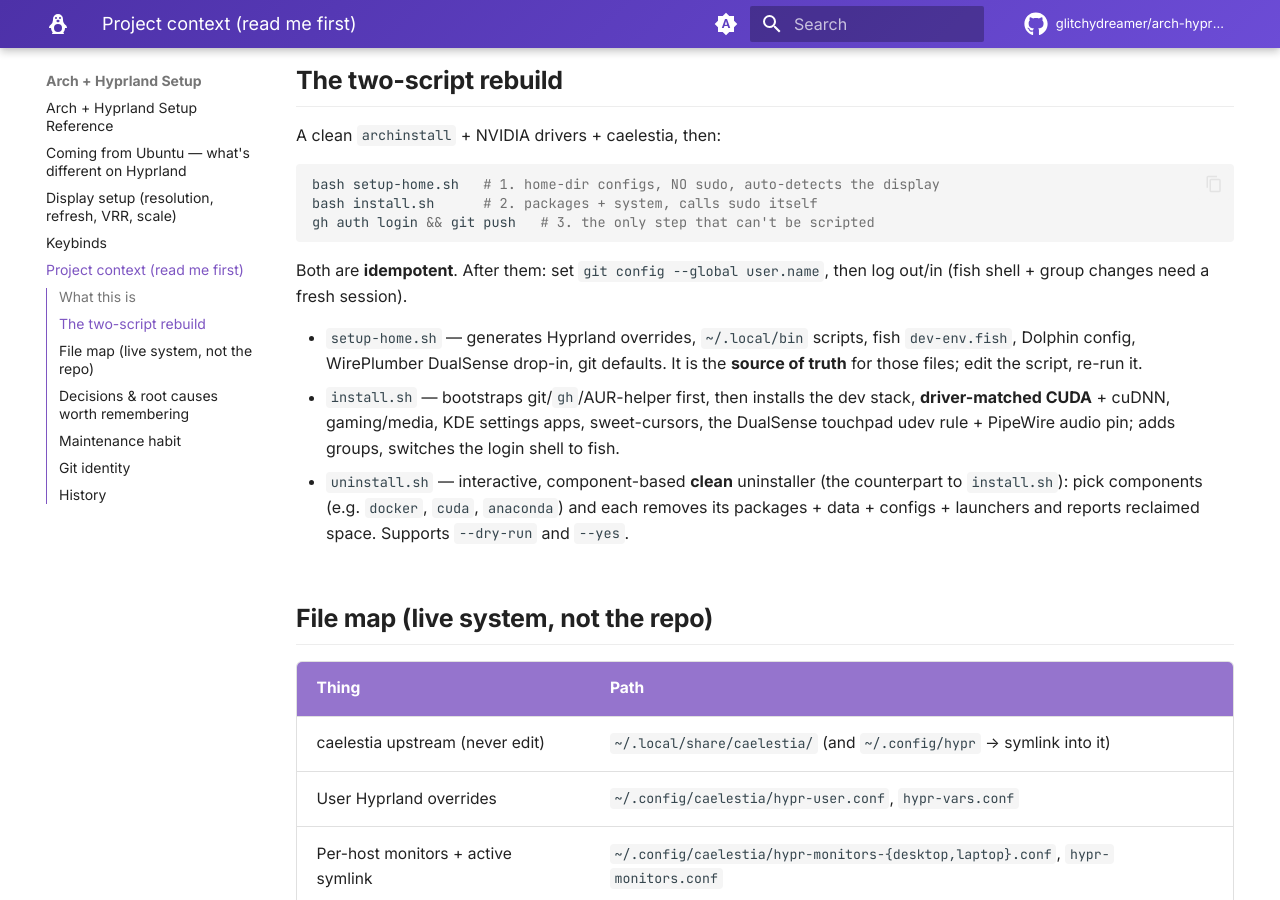
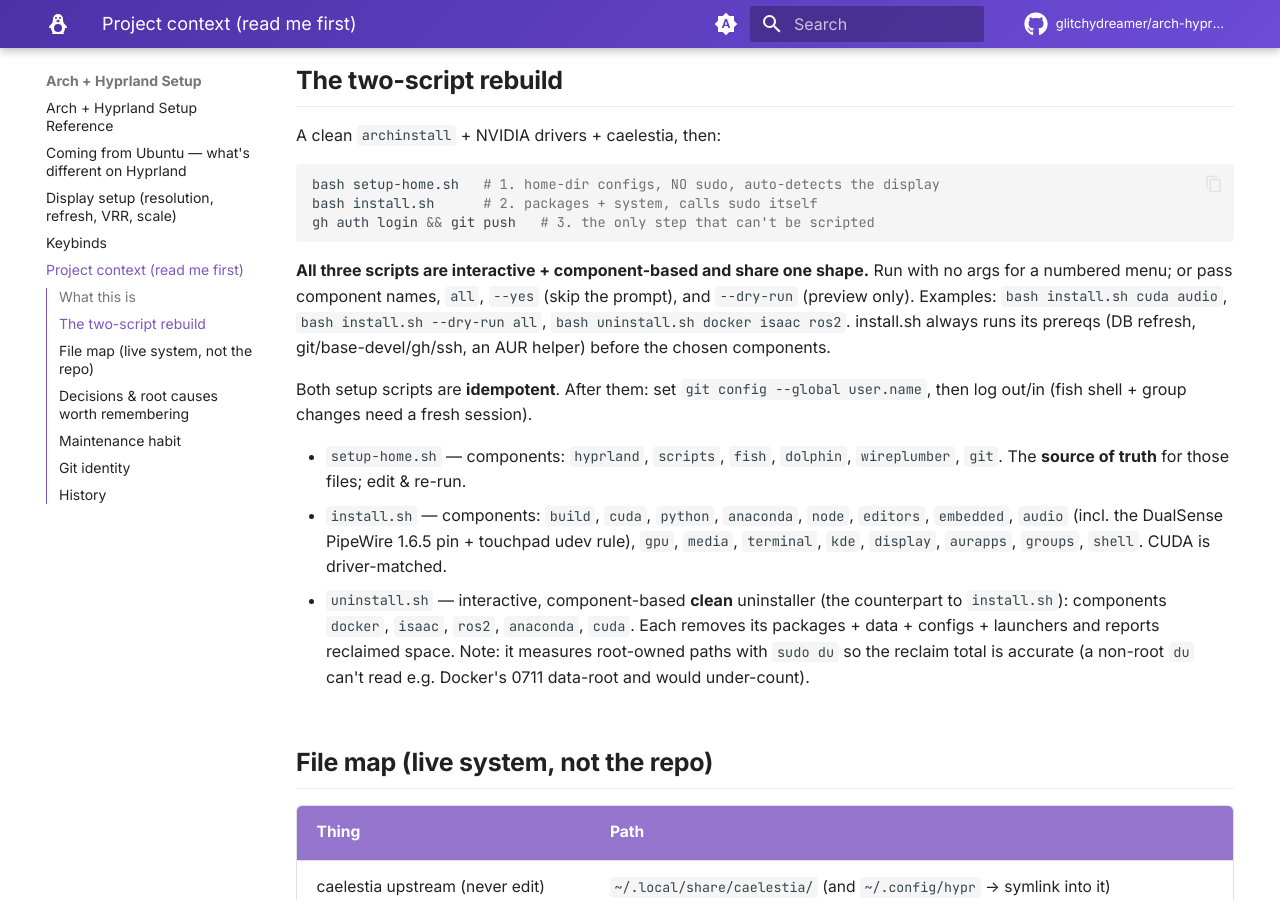
Before and after one commit to glitchydreamer/arch-hyprland-setup, an MkDocs documentation site: the page built from docs/project-context.md, in a window 1280 px wide and 900 px high, scrolled down 582 px. Built offline with MkDocs 1.6.1 and Material for MkDocs 9.7.7, drawn with Linux system fonts in a browser that asks for light colours; comment, search, counter and statistics services are not loaded.

Commit message:
feat: make install/setup-home interactive + component-based; fix uninstall reclaim
All three scripts now share one interface: a COMPONENTS list, a do_<name>() per
component, a numbered menu with no args, and --dry-run/--yes/all/<component>
args. install.sh always runs prereqs (DB refresh, git/gh/AUR helper) first, then
the selected components in canonical order so dependencies hold.

Fix uninstall.sh reclaim under-counting: measure root-owned paths with `sudo du`
(a non-root du can't descend Docker's mode-0711 data-root, so tens of GB read as
0), and remove the UID-1234-owned Isaac cache with sudo (it was hitting
permission-denied and surviving).

Co-Authored-By: Claude Opus 4.7 <noreply@anthropic.com>

````diff
--- a/docs/project-context.md
+++ b/docs/project-context.md
@@ -30,20 +30,28 @@ bash install.sh      # 2. packages + system, calls sudo itself
 gh auth login && git push   # 3. the only step that can't be scripted
 ```
 
-Both are **idempotent**. After them: set `git config --global user.name`, then
-log out/in (fish shell + group changes need a fresh session).
+**All three scripts are interactive + component-based and share one shape.** Run
+with no args for a numbered menu; or pass component names, `all`, `--yes` (skip
+the prompt), and `--dry-run` (preview only). Examples:
+`bash install.sh cuda audio`, `bash install.sh --dry-run all`,
+`bash uninstall.sh docker isaac ros2`. install.sh always runs its prereqs (DB
+refresh, git/base-devel/gh/ssh, an AUR helper) before the chosen components.
 
-- `setup-home.sh` — generates Hyprland overrides, `~/.local/bin` scripts, fish
-  `dev-env.fish`, Dolphin config, WirePlumber DualSense drop-in, git defaults.
-  It is the **source of truth** for those files; edit the script, re-run it.
-- `install.sh` — bootstraps git/`gh`/AUR-helper first, then installs the dev
-  stack, **driver-matched CUDA** + cuDNN, gaming/media, KDE settings apps,
-  sweet-cursors, the DualSense touchpad udev rule + PipeWire audio pin; adds
-  groups, switches the login shell to fish.
+Both setup scripts are **idempotent**. After them: set `git config --global
+user.name`, then log out/in (fish shell + group changes need a fresh session).
+
+- `setup-home.sh` — components: `hyprland`, `scripts`, `fish`, `dolphin`,
+  `wireplumber`, `git`. The **source of truth** for those files; edit & re-run.
+- `install.sh` — components: `build`, `cuda`, `python`, `anaconda`, `node`,
+  `editors`, `embedded`, `audio` (incl. the DualSense PipeWire 1.6.5 pin +
+  touchpad udev rule), `gpu`, `media`, `terminal`, `kde`, `display`, `aurapps`,
+  `groups`, `shell`. CUDA is driver-matched.
 - `uninstall.sh` — interactive, component-based **clean** uninstaller (the
-  counterpart to `install.sh`): pick components (e.g. `docker`, `cuda`,
-  `anaconda`) and each removes its packages + data + configs + launchers and
-  reports reclaimed space. Supports `--dry-run` and `--yes`.
+  counterpart to `install.sh`): components `docker`, `isaac`, `ros2`, `anaconda`,
+  `cuda`. Each removes its packages + data + configs + launchers and reports
+  reclaimed space. Note: it measures root-owned paths with `sudo du` so the
+  reclaim total is accurate (a non-root `du` can't read e.g. Docker's 0711
+  data-root and would under-count).
 
 ## File map (live system, not the repo)
 
````
Also changed, not shown: README.md (+9 -2 lines), 3 other files.
